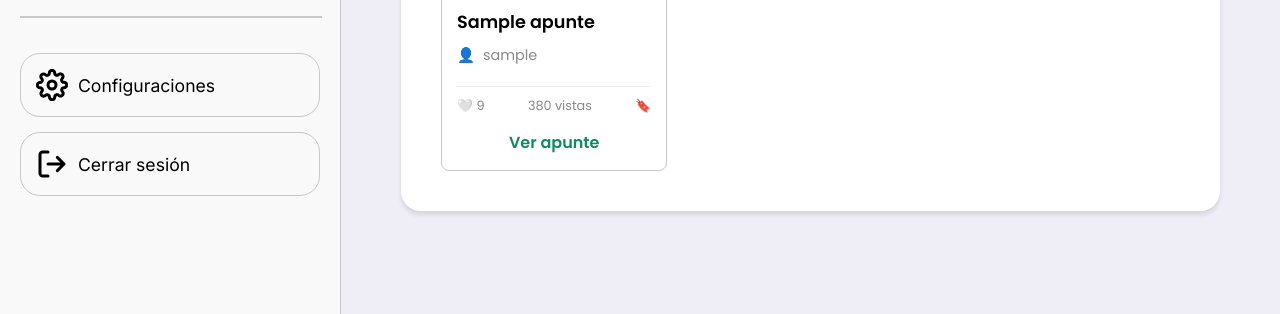
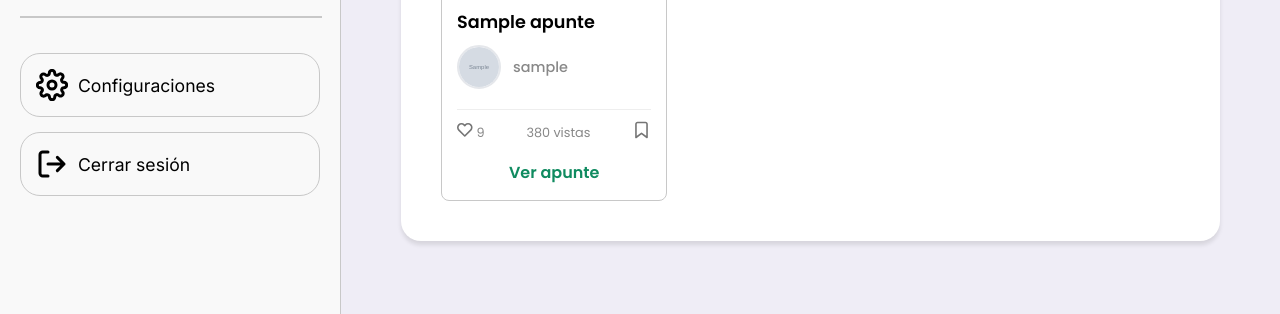
Before and after one commit to FernandoHuilca/ProyectoVyV_DigitalLibrary, a Django app: page / in a window 1280 px wide. Shown: the part 486-800 px from the top of the page. Run offline with Django 5.2, Linux system fonts and the light colour scheme; a user stored in the database is signed in; tables that the repository leaves empty hold one stand-in row (values such as "Sample post"); grey boxes marked "Sample" are stand-in pictures.

Commit message:
Add author profile display and styling to notes list

```diff
--- a/modulo_publicaciones_apuntes/static/publicaciones/dashboard.css
+++ b/modulo_publicaciones_apuntes/static/publicaciones/dashboard.css
@@ -0,0 +1,18 @@
+
+.autor-apunte {
+    display: flex;
+    align-items: center;
+    gap: 0.75rem;
+}
+
+.foto-perfil {
+    width: 40px;
+    height: 40px;
+    border-radius: 50%;
+    object-fit: cover;
+    border: 2px solid #e5e7eb;
+}
+
+.nombre-autor {
+    font-weight: 500;
+}
--- a/modulo_publicaciones_apuntes/templates/publicaciones/lista_apuntes.html
+++ b/modulo_publicaciones_apuntes/templates/publicaciones/lista_apuntes.html
@@ -1,4 +1,9 @@
 {% extends 'base.html' %}
+{% load static %}
+
+{% block extra_head %}
+    <link rel="stylesheet" href="{% static 'publicaciones/dashboard.css' %}">
+{% endblock %}
 
 {% block content %}
     <section class="cabecera-principal">
@@ -18,13 +23,28 @@
                 <div class="titulo-apunte">{{ apunte.titulo }}</div>
 
                 <div class="autor-apunte">
-                    👤 <span class="nombre-autor">{{ apunte.autor.usuario.username }}</span>
+                    {% if apunte.autor.usuario.perfil.foto_perfil %}
+                        <img
+                            src="{{ apunte.autor.usuario.perfil.foto_perfil.url }}"
+                            alt="Foto de perfil de {{ apunte.autor.usuario.username }}"
+                            class="foto-perfil">
+                    {% endif %}
+
+                    <span class="nombre-autor">
+                        {{ apunte.autor.usuario.username }}
+                    </span>
                 </div>
 
                 <div class="stats-apunte">
-                    <span>🤍 9</span>
+                    <span><svg width="16" height="14" viewBox="0 0 16 14" fill="none" xmlns="http://www.w3.org/2000/svg">
+<path d="M13.6608 1.8746C13.3203 1.53394 12.9161 1.2637 12.4711 1.07932C12.0261 0.894947 11.5492 0.800049 11.0675 0.800049C10.5859 0.800049 10.1089 0.894947 9.66395 1.07932C9.21897 1.2637 8.81469 1.53394 8.47418 1.8746L7.76752 2.58127L7.06085 1.8746C6.37305 1.1868 5.4402 0.800405 4.46752 0.800405C3.49483 0.800405 2.56198 1.1868 1.87418 1.8746C1.18639 2.56239 0.799988 3.49524 0.799988 4.46793C0.799988 5.44062 1.18639 6.37347 1.87418 7.06127L7.76752 12.9546L13.6608 7.06127C14.0015 6.72076 14.2718 6.31648 14.4561 5.8715C14.6405 5.42653 14.7354 4.94959 14.7354 4.46793C14.7354 3.98627 14.6405 3.50934 14.4561 3.06436C14.2718 2.61939 14.0015 2.2151 13.6608 1.8746Z" stroke="#757575" stroke-width="1.6" stroke-linecap="round" stroke-linejoin="round"/>
+</svg>
+ 9</span>
                     <span>380 vistas</span>
-                    <span>🔖</span>
+                    <span><svg width="19" height="20" viewBox="0 0 19 20" fill="none" xmlns="http://www.w3.org/2000/svg">
+<path d="M15.0416 17.5L9.49998 13.3333L3.95831 17.5V4.16667C3.95831 3.72464 4.12513 3.30072 4.42206 2.98816C4.71899 2.67559 5.12172 2.5 5.54165 2.5H13.4583C13.8782 2.5 14.281 2.67559 14.5779 2.98816C14.8748 3.30072 15.0416 3.72464 15.0416 4.16667V17.5Z" stroke="#757575" stroke-width="1.6" stroke-linecap="round" stroke-linejoin="round"/>
+</svg>
+</span>
                 </div>
 
                 {% if apunte.contenido %}
```
Also changed, not shown: modulo_publicaciones_apuntes/static/publicaciones/vista_apunte.css (line endings or trailing spaces).
